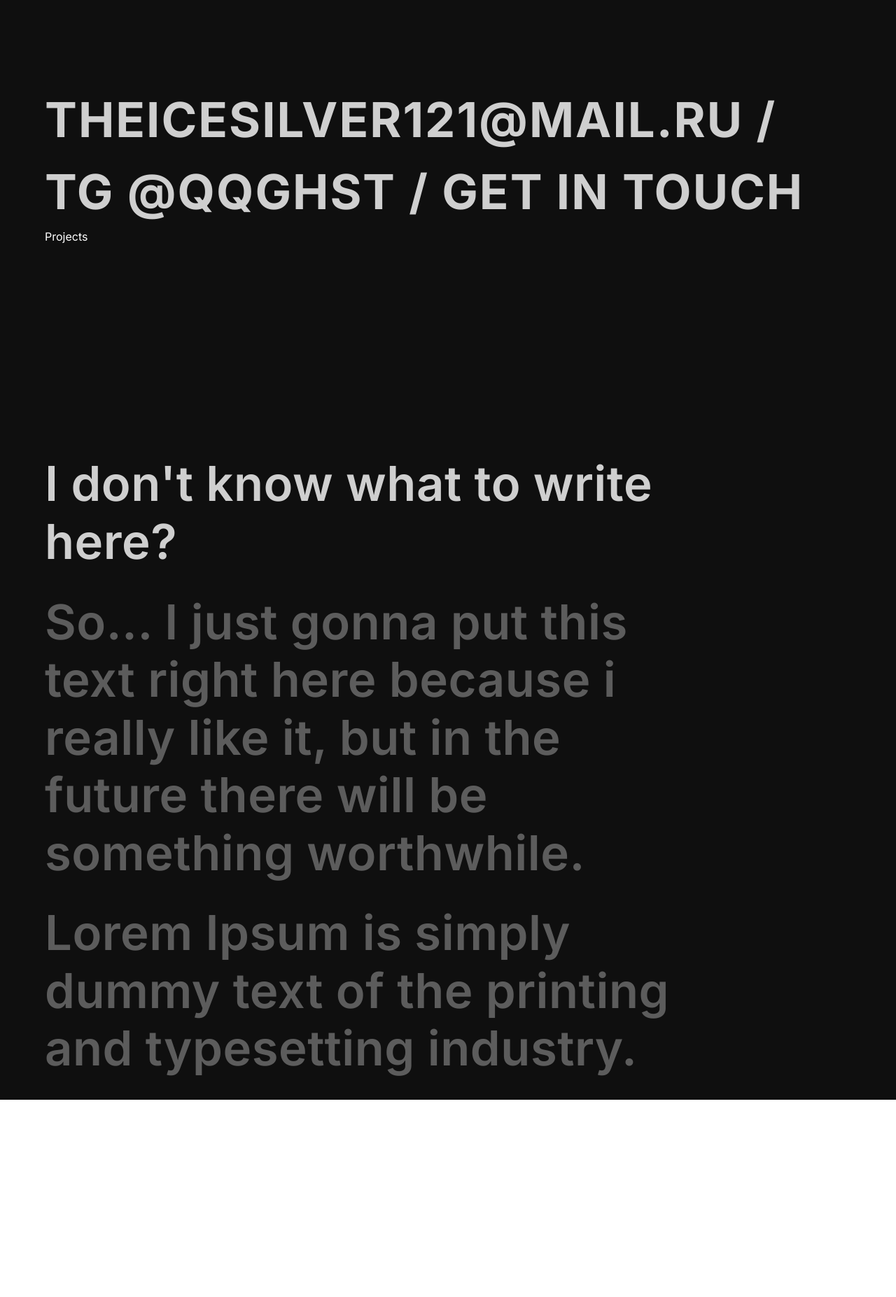
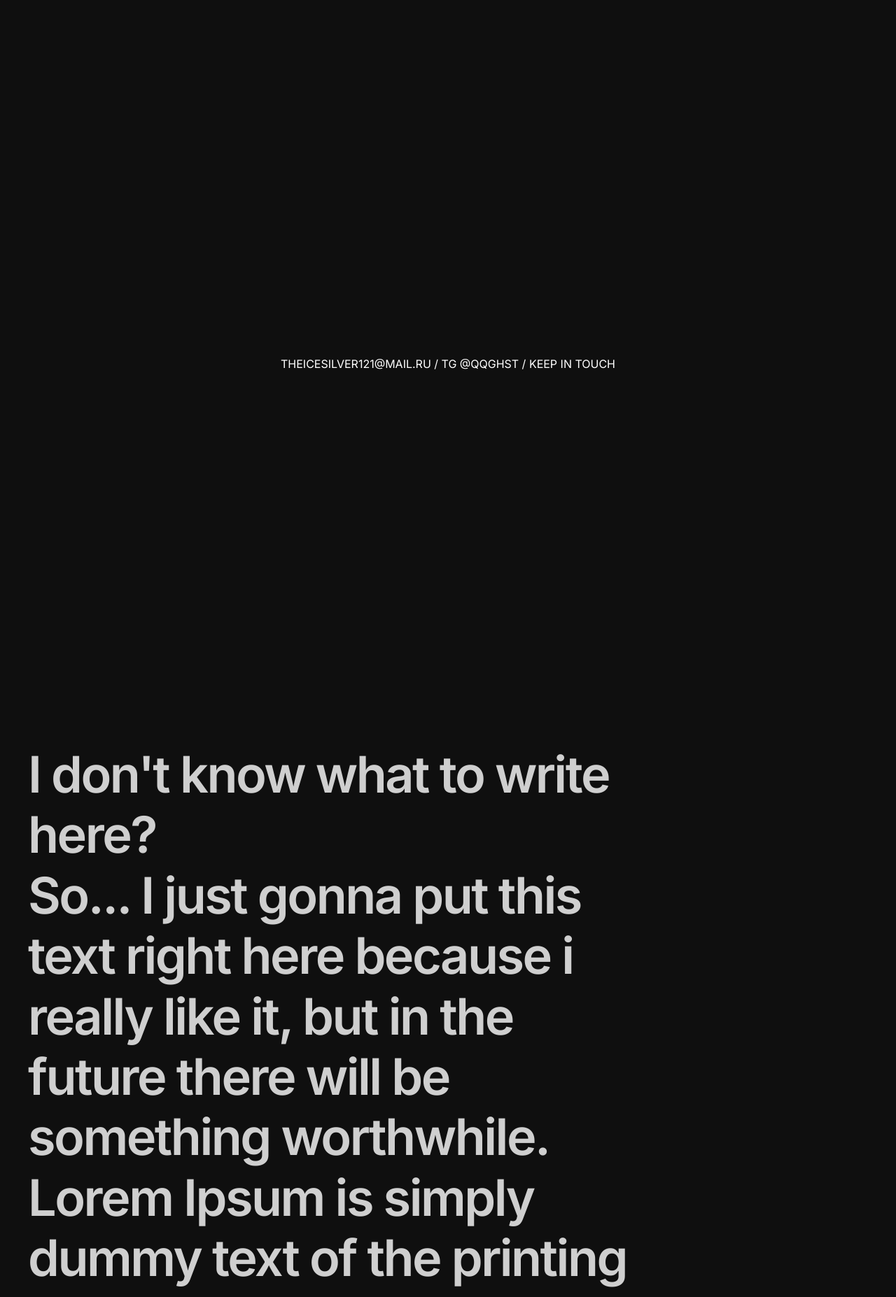
Before and after one commit to qqghst/my-website, a React (Create React App) app: page / in a window 1280 px wide. Shown: the part 1480-3334 px from the top of the page at 70% size. Before the commit the page ends 3052 px from the top, so only its background shows below. Built offline with nearby package versions, Linux system fonts and the light colour scheme.

Commit message:
clear code

```diff
--- a/src/App.tsx
+++ b/src/App.tsx
@@ -3,7 +3,7 @@ import styles from './styles';
 import NavBar from "./components/pages/NavBar";
 import Hero from "./components/pages/Hero";
 import About from "./components/pages/About";
-import ScrollHorizontal from './components/pages/ScrollHorizontal';
+import KeepInTouch from './components/pages/KeepInTouch';
 import Projects from './components/pages/Projects';
 import Text from './components/pages/Text';
 
@@ -23,14 +23,16 @@ function App() {
             </div> */}
             <Hero />
             <About />
+            <KeepInTouch />
+            <Text />
 
 
             <div className={`bg-background ${styles.paddingX} ${styles.flexCenter}`}>
                 <div className={`${styles.boxWidth}`}>
                     {/* <About /> */}
-                    <ScrollHorizontal />
+                    {/* <ScrollHorizontal /> */}
                     <Projects />
-                    <Text />
+                    {/* <Text /> */}
                 </div>
             </div>
         </div>
--- a/src/components/pages/Hero.tsx
+++ b/src/components/pages/Hero.tsx
@@ -1,4 +1,4 @@
-import React from 'react';
+import React, { useState, useRef, useContext, useCallback } from 'react';
 import { arrow } from "../../assets/imports";
 import Button from '../UI/Button';
 
--- /dev/null
+++ b/src/components/pages/KeepInTouch.tsx
@@ -0,0 +1,13 @@
+import React from 'react';
+
+const ScrollHorizontal: React.FC = () => {
+    return (
+        <section className='min-h-screen flex flex-col justify-center gap-16 md:gap-32'>
+            <div className='flex flex-col justify-center items-center'>
+                <h1 className='text-white'>THEICESILVER121@MAIL.RU / TG @QQGHST / KEEP IN TOUCH</h1>
+            </div>
+        </section>
+    )
+}
+
+export default ScrollHorizontal;
--- a/src/components/pages/ScrollHorizontal.tsx
+++ /dev/null
@@ -1,11 +0,0 @@
-import React from 'react';
-
-const ScrollHorizontal: React.FC = () => {
-    return (
-        <section>
-            <h1 className='text-whiteOppacity font-bold text-[68.8px] tracking-[2px] w-full'>THEICESILVER121@MAIL.RU / TG @QQGHST / GET IN TOUCH</h1>
-        </section>
-    )
-}
-
-export default ScrollHorizontal;
--- a/src/components/pages/Text.tsx
+++ b/src/components/pages/Text.tsx
@@ -1,12 +1,16 @@
 import React from 'react';
-import styles from '../../styles';
+import styles from '../styles/Text.module.css'
 
 const Text: React.FC = () => {
     return (
-        <section className='mt-[300px]'>
-            <h1 className={`${styles.heading1} mb-[32px]`}>I don't know what to write here?</h1>
-            <h1 className={`${styles.heading1} text-whiteOppacity32 mb-[32px]`}>So... I just gonna put this text right here because i really like it, but in the future there will be something worthwhile.</h1>
-            <h1 className={`${styles.heading1} text-whiteOppacity32 mb-[32px]`}>Lorem Ipsum is simply dummy text of the printing and typesetting industry.</h1>
+        <section className='bg-background container mx-auto text-whiteOppacity'>
+            <div className='min-h-screen max-w-4xl py-24 md:py-28 lg:py-36 flex flex-col justify-center items-center text-4xl md:text-6xl lg:text-7xl tracking-bigText font-semibold'>
+                <div className='leading-[120%] mb-[32px]'>
+                    <div className={styles.text}>I don&apos;t know what to write here?</div>
+                    <span className={`${styles.text} inline-block after:content-['_']`}>So... I just gonna put this text right here because i really like it, but in the future there will be something worthwhile.</span>
+                    <span className={`${styles.text} inline-block`}>Lorem Ipsum is simply dummy text of the printing and typesetting industry.</span>
+                </div>
+            </div>
         </section>
     )
 }
--- /dev/null
+++ b/src/components/styles/Text.module.css
@@ -0,0 +1,3 @@
+.text {
+    transition: opacity 0.4s;
+}
--- a/src/styles.tsx
+++ b/src/styles.tsx
@@ -1,7 +1,7 @@
 const styles = {
     boxWidth: "xl:max-w-[1280px] w-full",
 
-    heading1: 'font-inter font-semibold text-[68.8px] tracking-[0.5px] leading-[120%] text-whiteOppacity max-w-4xl',
+    // heading1: 'font-inter font-semibold text-[68.8px] tracking-[0.5px] leading-[120%] text-whiteOppacity max-w-4xl',
     paragraph: "font-inter font-medium text-[116px] text-whiteOppacity leading-[30.8px]",
 
     // h1: 'font-inter font-bold ss:text-[68.8px] text-[47.78px] text-whiteOppacity leading-[110%] tracking-[0.5px]',
```
Also changed, not shown: 2 other files (tests, documents, lock files or other folders).
